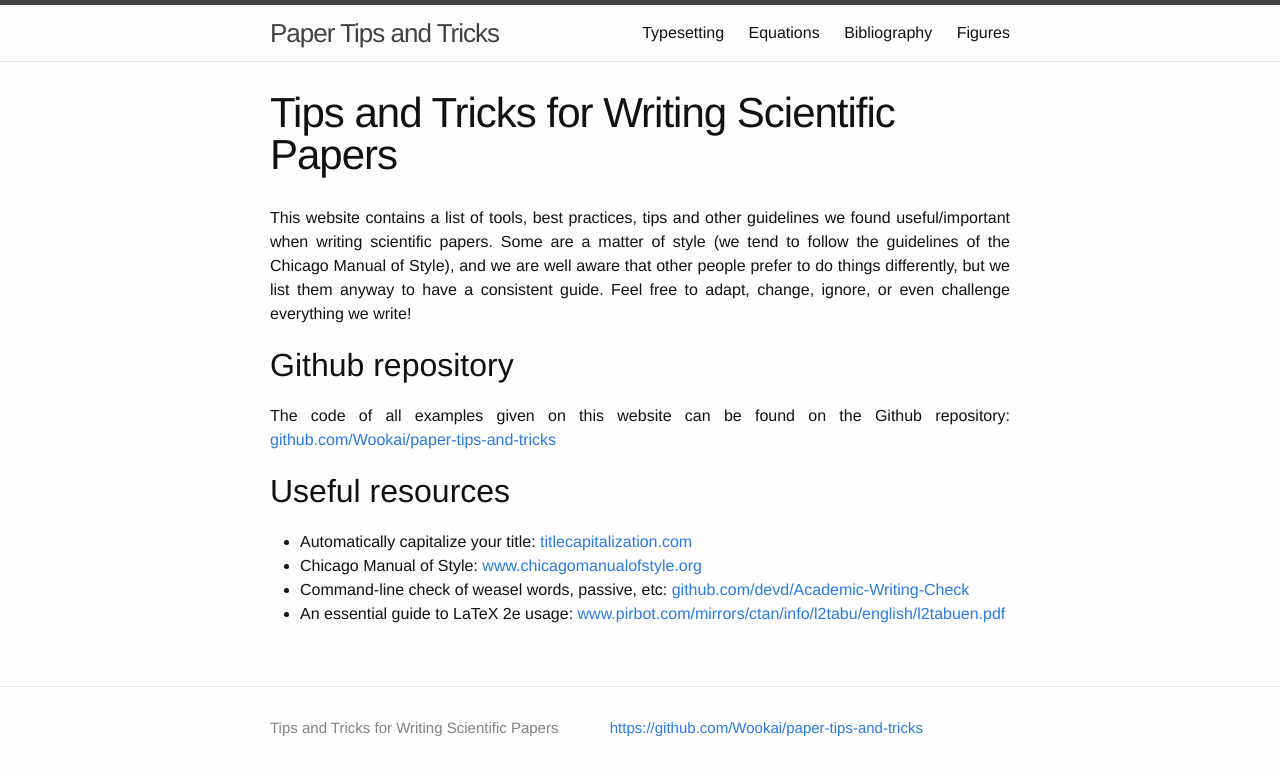
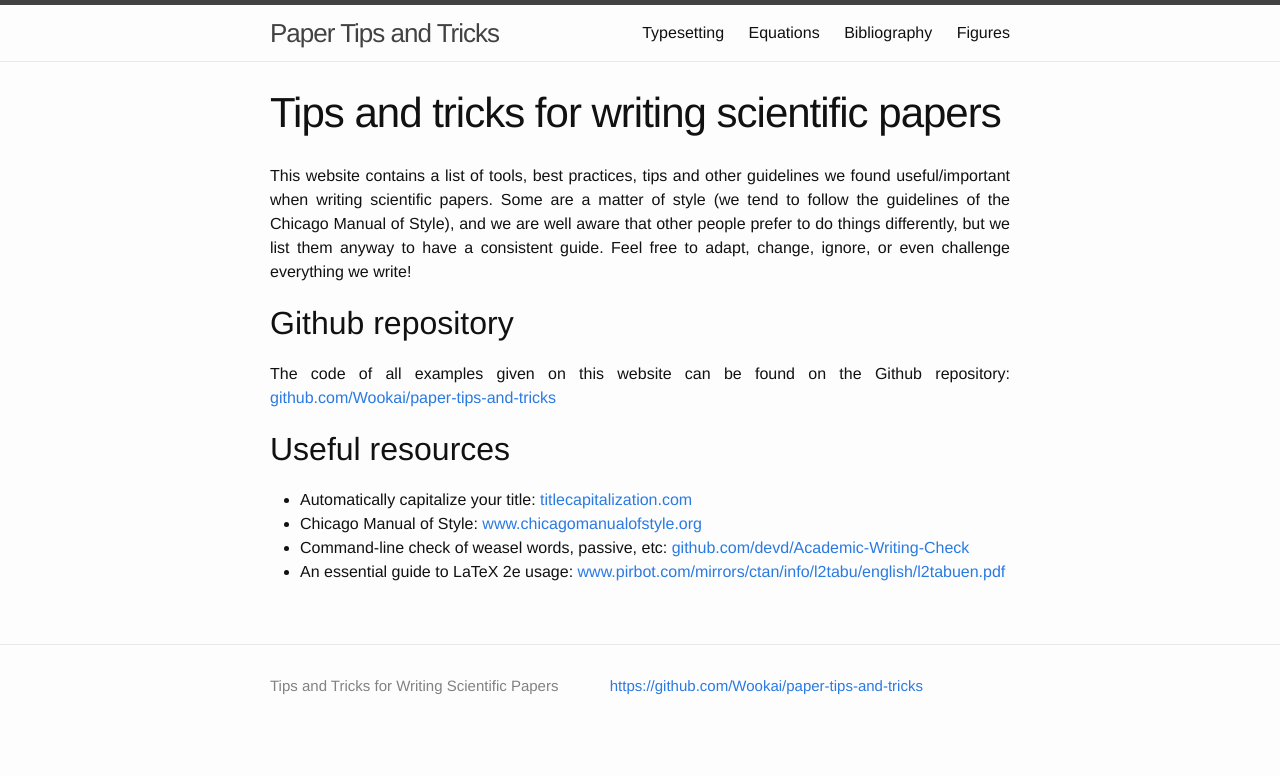
Before and after one commit to Wookai/paper-tips-and-tricks, a Jekyll site: the page built from index.md, in a window 1280 px wide. Shown: the top 776 px of the page. Built offline with Jekyll 4.4.1, drawn with Linux system fonts in a browser that asks for light colours.

```diff
--- a/index.md
+++ b/index.md
@@ -1,6 +1,6 @@
 ---
 layout: page
-title: Tips and Tricks for Writing Scientific Papers
+title: Tips and tricks for writing scientific papers
 ---
 
 This website contains a list of tools, best practices, tips and other guidelines we found useful/important when writing scientific papers.
```
